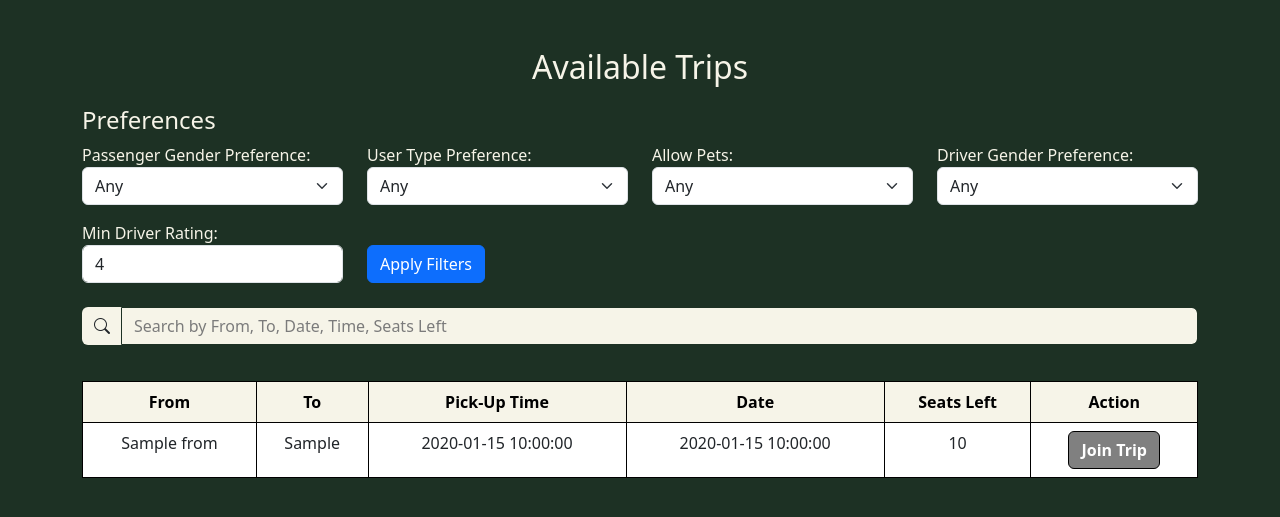
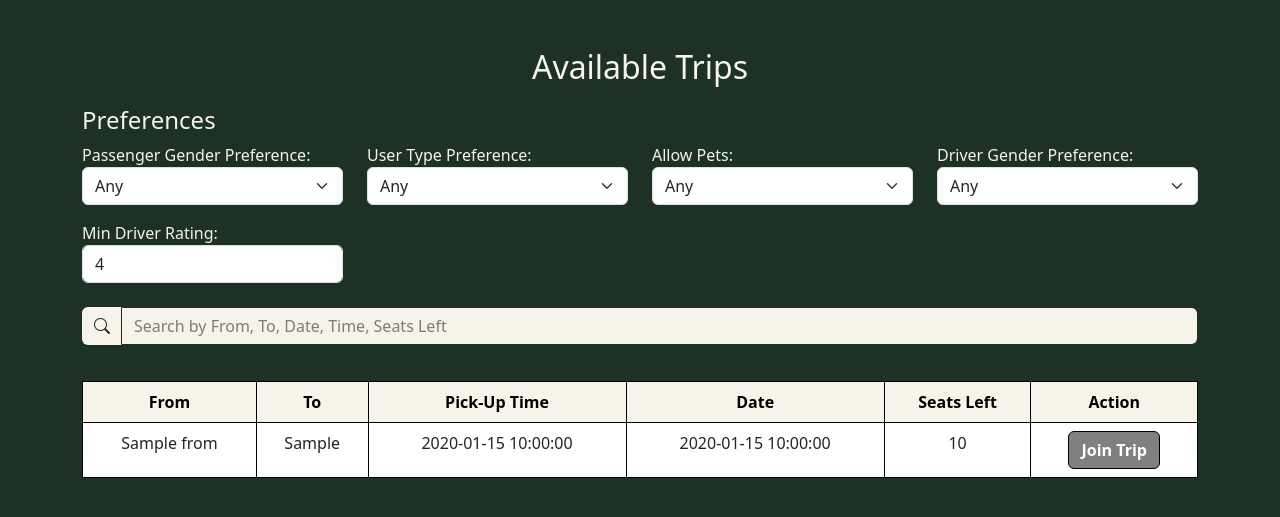
Before and after one commit to norik999/GitHubUniRide, a Flask app: template templates/RiderAvailableTrips.html in a window 1280 px wide. Shown: the part 59-576 px from the top of the page. Run offline with Flask 3, Linux system fonts and the light colour scheme; the template is opened without the code that fills it: most values are stand-ins (such as "Sample title", 1, 10 or a date in 2020); some libraries are stand-ins or nearby versions.

Commit message:
Add files via upload

```diff
--- a/templates/RiderAvailableTrips.html
+++ b/templates/RiderAvailableTrips.html
@@ -164,7 +164,7 @@
         <!-- "My Preferences" Header and Filters -->
         <!-- Filters Section with initial values from preferences -->
         <h4 class="text-left" style="color: #f6f4e8; margin-top: 20px;">Preferences</h4>
-        <form id="filterForm" method="POST" action="{{ url_for('rider_availabletrips') }}">
+        <form id="filterForm" method="GET" action="{{ url_for('rider_availabletrips') }}">
             <div class="row">
                 <div class="col-md-3">
                     <label for="genderPreference" style="color: #f6f4e8;">Passenger Gender Preference:</label>
@@ -204,9 +204,6 @@
                     <label for="driverRating" style="color: #f6f4e8;">Min Driver Rating:</label>
                     <input type="number" class="form-control" id="driverRating" name="driverRating" min="0" max="5" step="0.1"
                            value="{{ min_rating }}">
-                </div>
-                <div class="col-md-3 mt-4">
-                    <button type="submit" class="btn btn-primary">Apply Filters</button>
                 </div>
             </div>
         </form>
```
